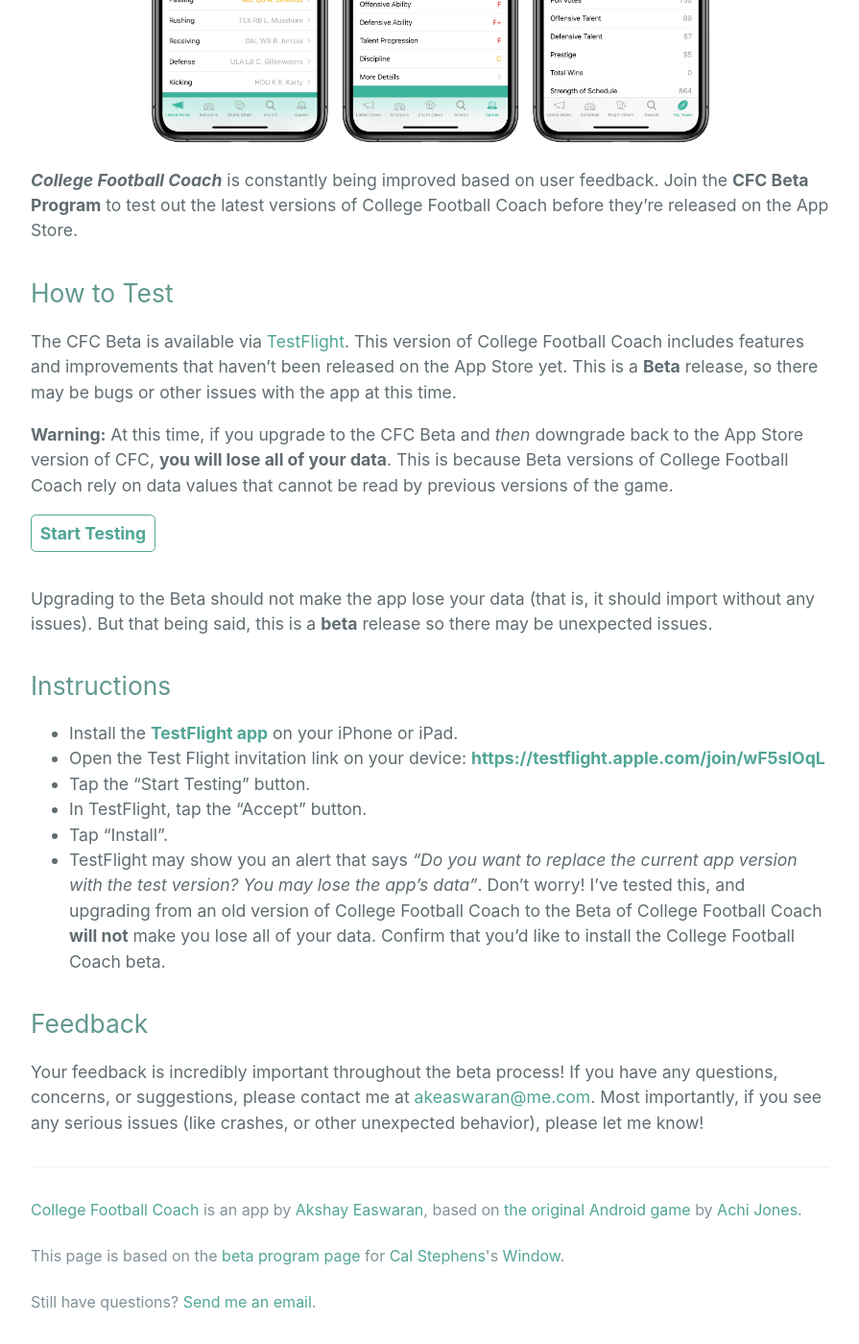
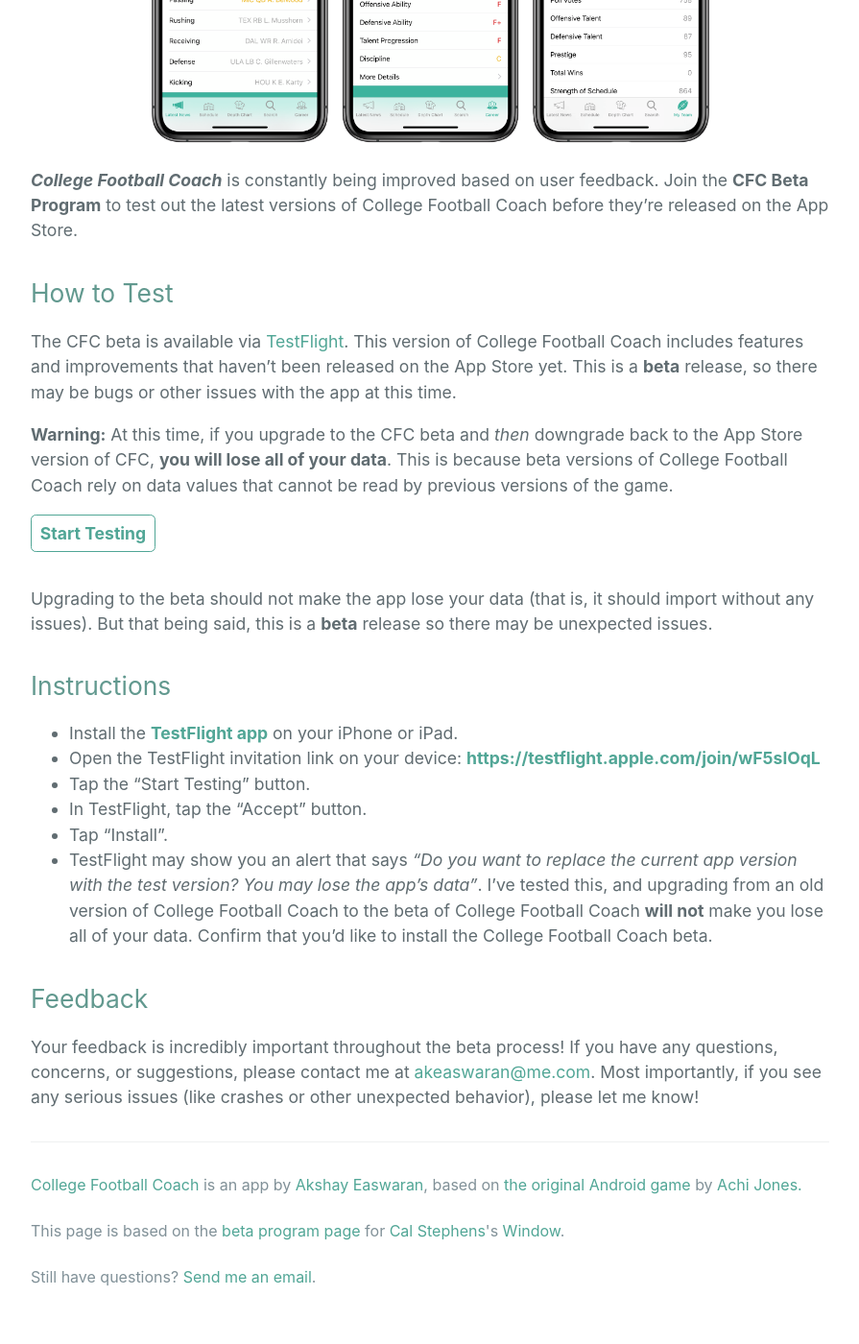
Before and after one commit to akeaswaran/cfc-ios, a Jekyll site: the page built from beta.md, in a window 1280 px wide and 1400 px high, scrolled down 395 px. Shown: the whole window at 96% size, without its empty margins (192-1087 px from the left). Built offline with Jekyll 4.4.1, drawn with Linux system fonts in a browser that asks for light colours; the repository's description, which GitHub fills in, is left out; after the commit the page ends 1769 px from its top, so only the background shows below that.

Commit message:
copy changes

```diff
--- a/beta.md
+++ b/beta.md
@@ -11,23 +11,23 @@ layout: document
 
 ## How to Test
 
-The CFC Beta is available via [TestFlight](https://testflight.apple.com/join/TpQjGXfx).  This version of College Football Coach includes features and improvements that haven't been released on the App Store yet. This is a **Beta** release, so there may be bugs or other issues with the app at this time.
+The CFC beta is available via [TestFlight](https://testflight.apple.com/join/TpQjGXfx).  This version of College Football Coach includes features and improvements that haven't been released on the App Store yet. This is a **beta** release, so there may be bugs or other issues with the app at this time.
 
-**Warning:** At this time, if you upgrade to the CFC Beta and *then* downgrade back to the App Store version of CFC, **you will lose all of your data**. This is because Beta versions of College Football Coach rely on data values that cannot be read by previous versions of the game.
+**Warning:** At this time, if you upgrade to the CFC beta and *then* downgrade back to the App Store version of CFC, **you will lose all of your data**. This is because beta versions of College Football Coach rely on data values that cannot be read by previous versions of the game.
 
 <a class="round-button" href="https://testflight.apple.com/join/wF5slOqL"><b>Start Testing</b></a>
 
-Upgrading to the Beta should not make the app lose your data (that is, it should import without any issues). But that being said, this is a **beta** release so there may be unexpected issues.
+Upgrading to the beta should not make the app lose your data (that is, it should import without any issues). But that being said, this is a **beta** release so there may be unexpected issues.
 
 ## Instructions
 
 - Install the **[TestFlight app](https://itunes.apple.com/us/app/testflight/id899247664?mt=8)** on your iPhone or iPad.
-- Open the Test Flight invitation link on your device: **[https://testflight.apple.com/join/wF5slOqL](https://testflight.apple.com/join/wF5slOqL)**
+- Open the TestFlight invitation link on your device: **[https://testflight.apple.com/join/wF5slOqL](https://testflight.apple.com/join/wF5slOqL)**
 - Tap the "Start Testing" button.
 - In TestFlight, tap the "Accept" button.
 - Tap "Install".
-- TestFlight may show you an alert that says *"Do you want to replace the current app version with the test version? You may lose the app's data"*. Don't worry! I've tested this, and upgrading from an old version of College Football Coach to the Beta of College Football Coach **will not** make you lose all of your data. Confirm that you'd like to install the College Football Coach beta.
+- TestFlight may show you an alert that says *"Do you want to replace the current app version with the test version? You may lose the app's data"*. I've tested this, and upgrading from an old version of College Football Coach to the beta of College Football Coach **will not** make you lose all of your data. Confirm that you'd like to install the College Football Coach beta.
 
 ## Feedback
 
-Your feedback is incredibly important throughout the beta process! If you have any questions, concerns, or suggestions, please contact me at [akeaswaran@me.com](mailto:akeaswaran@me.com?subject=College Football Coach iOS Beta). Most importantly, if you see any serious issues (like crashes, or other unexpected behavior), please let me know!
+Your feedback is incredibly important throughout the beta process! If you have any questions, concerns, or suggestions, please contact me at [akeaswaran@me.com](mailto:akeaswaran@me.com?subject=College Football Coach iOS Beta). Most importantly, if you see any serious issues (like crashes or other unexpected behavior), please let me know!
```
